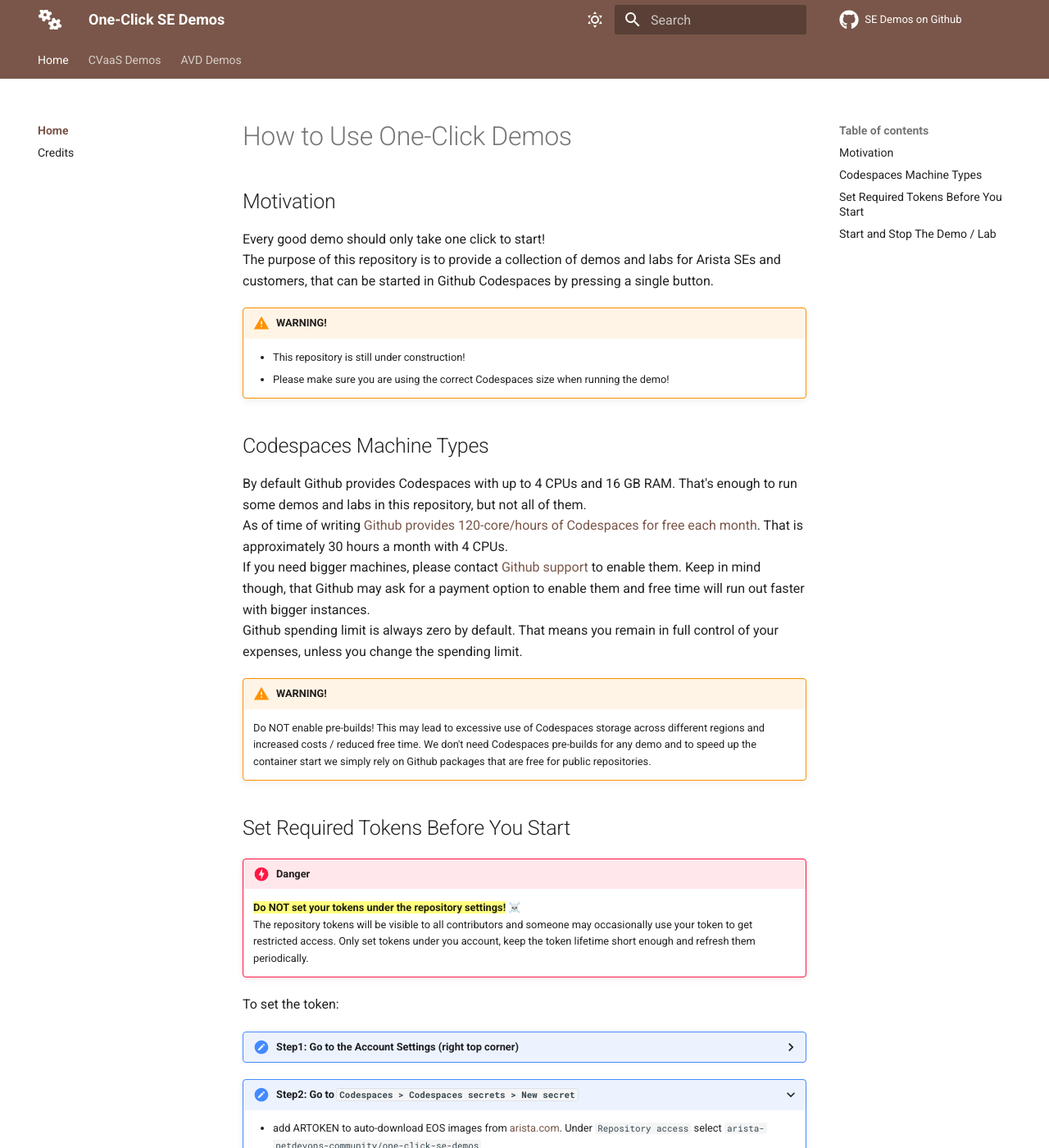
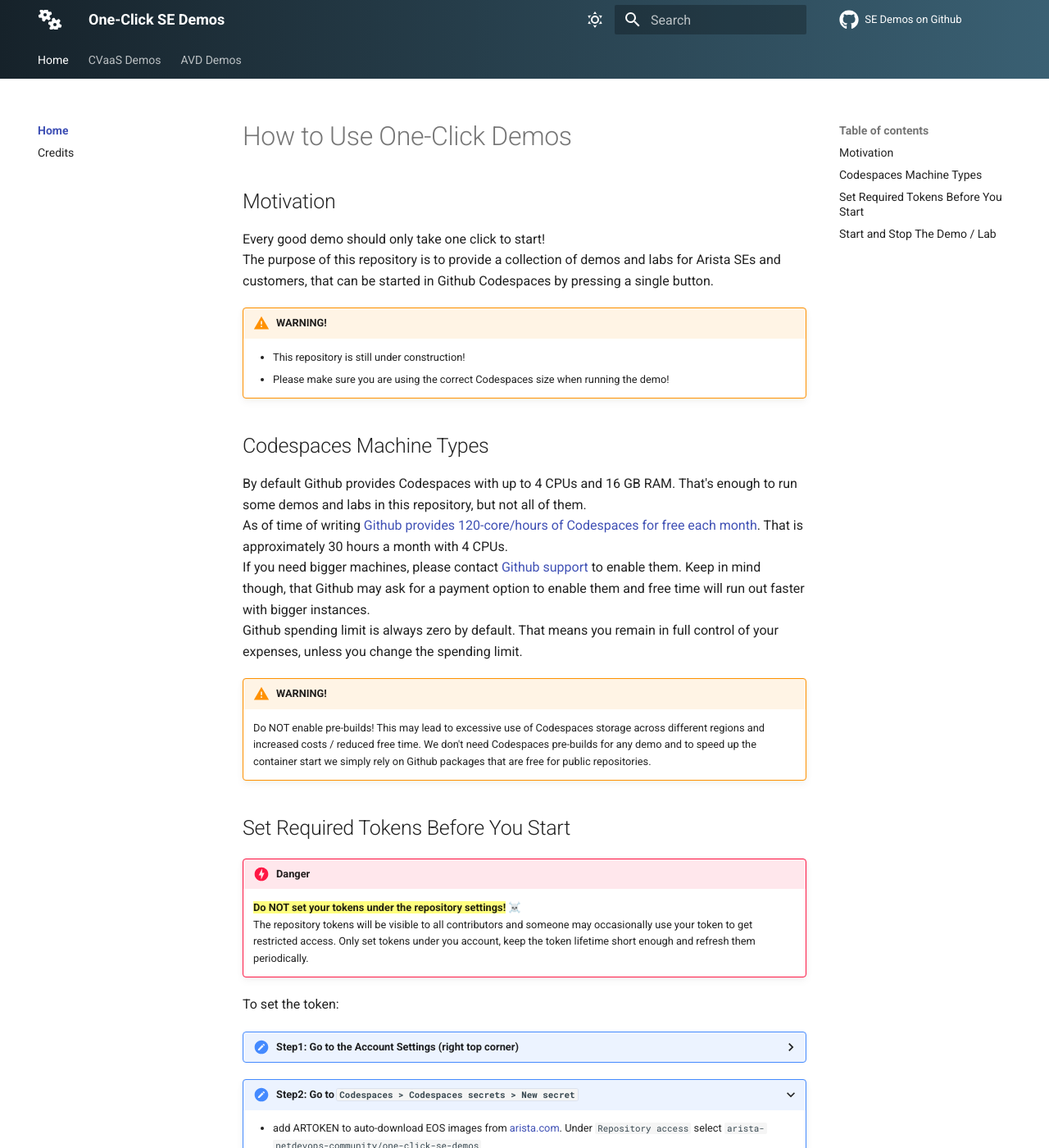
Before and after one commit to arista-netdevops-community/one-click-se-demos, an MkDocs documentation site: the page built from docs/index.md, in a window 1280 px wide and 1400 px high. Shown: the whole window at 82% size. Built offline with MkDocs 1.6.1 and Material for MkDocs 9.7.7, drawn with Linux system fonts in a browser that asks for light colours; emoji names are drawn with the system emoji font; plug-ins that fetch from the network failed and are left out; comment, search, counter and statistics services are not loaded.

Commit message:
update header colors

```diff
--- a/docs/stylesheets/extra.css
+++ b/docs/stylesheets/extra.css
@@ -27,3 +27,9 @@
 .contrast90 {
   filter: contrast(90%);
 }
+.md-header {
+  background: linear-gradient(to right, #16222A, #3A6073);
+}
+.md-tabs {
+  background: linear-gradient(to right, #16222A, #3A6073);
+}
--- a/mkdocs.yml
+++ b/mkdocs.yml
@@ -37,14 +37,14 @@
   palette:
     - media: "(prefers-color-scheme: light)"
       scheme: default
-      primary: brown
+      # primary: brown
       accent: red
       toggle:
         icon: material/weather-sunny
         name: Switch to dark mode
     - media: "(prefers-color-scheme: dark)"
       scheme: slate
-      primary: brown
+      # primary: brown
       accent: amber
       toggle:
         icon: material/weather-night
```
